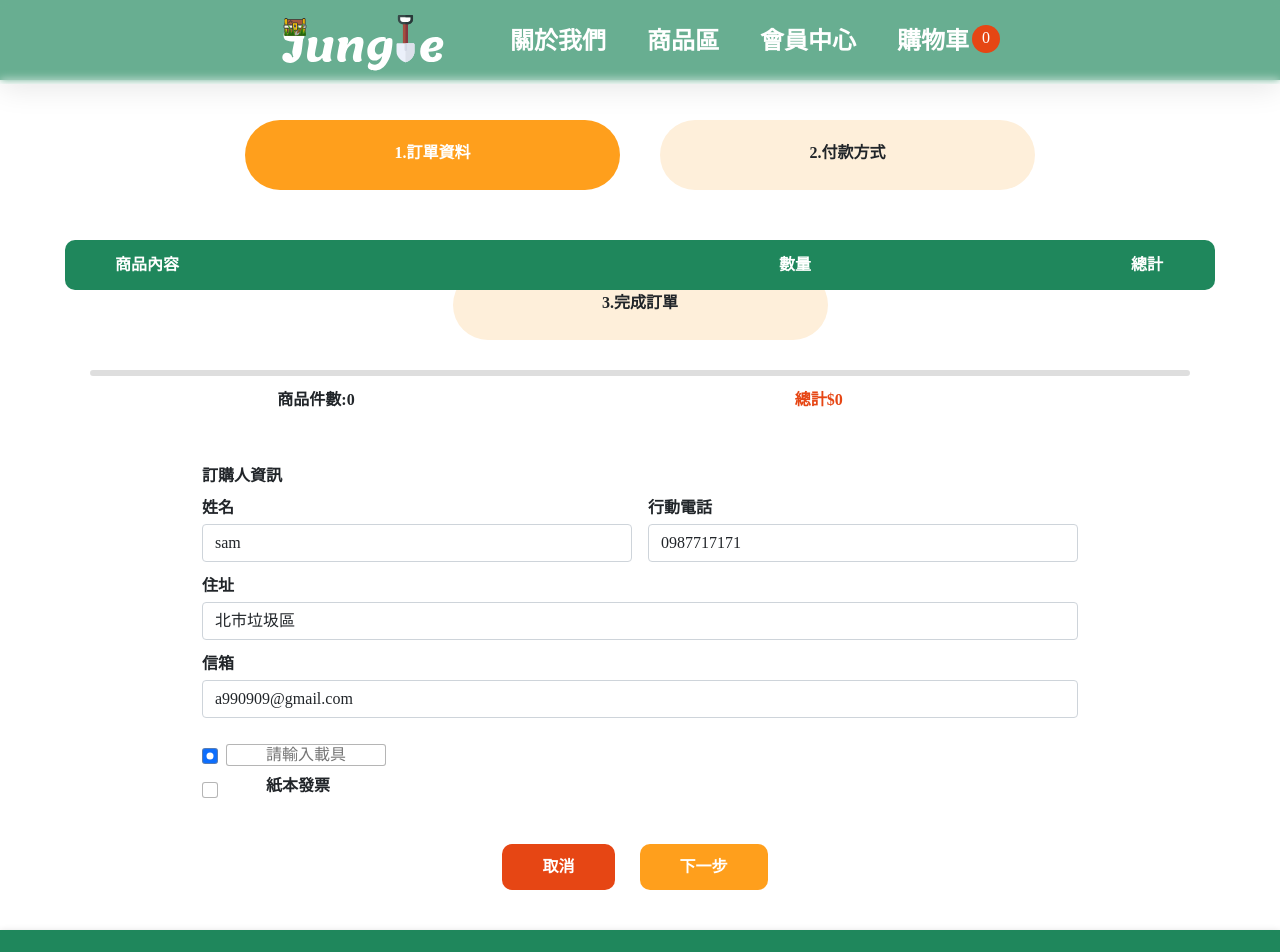
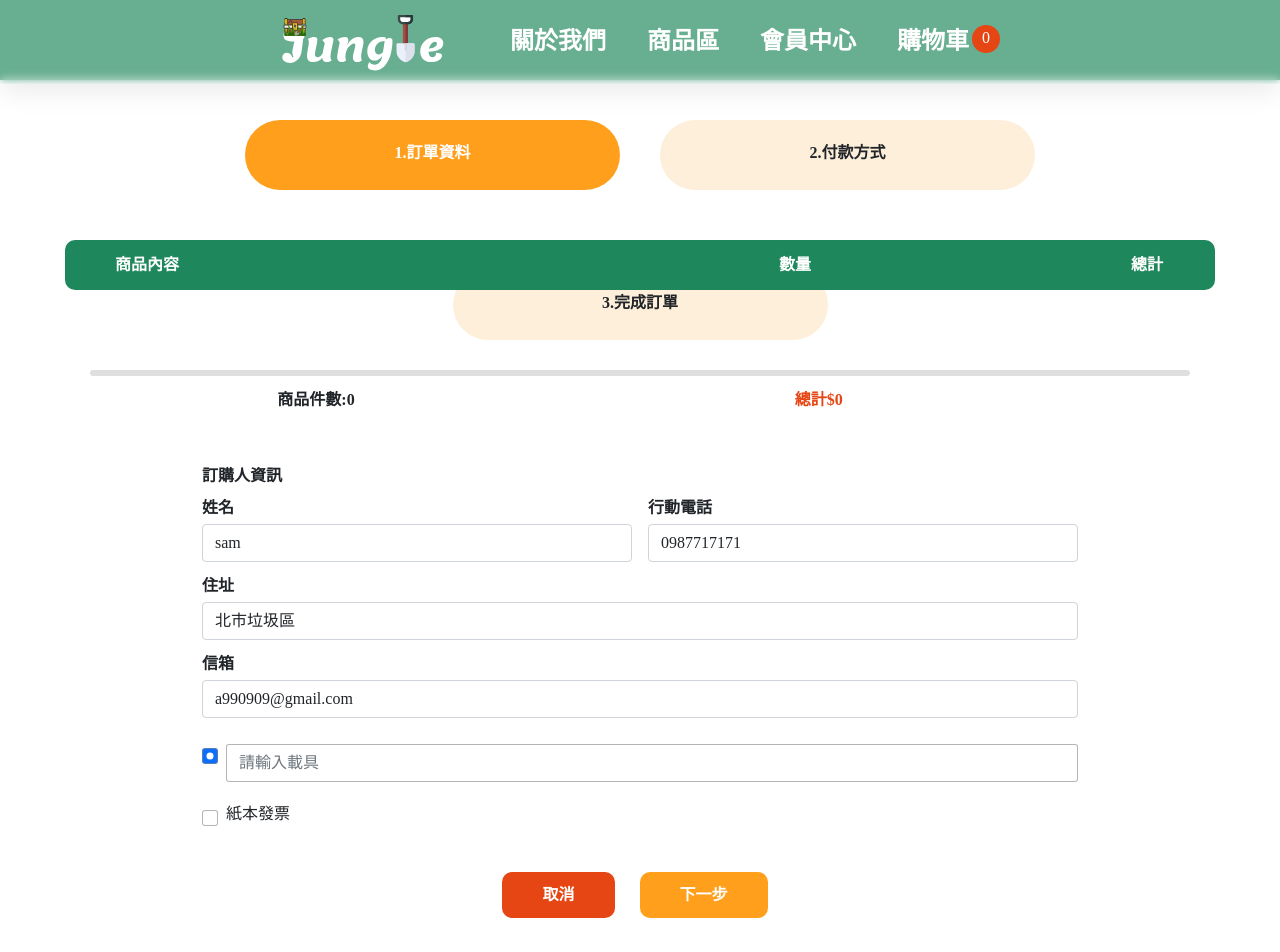
Before and after one commit to ryan55288/Toystore, a Vue app: page /CheckList1 in a window 1280 px wide. Shown: the top 952 px of the page. Built offline with nearby package versions, Linux system fonts and the light colour scheme; what vue-sweetalert2 would draw is missing.

Commit message:
feature: 訂購人資訊新增發票類型

```diff
--- a/src/store/cart.js
+++ b/src/store/cart.js
@@ -11,7 +11,9 @@ export const useCartStore = defineStore(
         name: '',
         phone: '',
         address: '',
-        email: ''
+        email: '',
+        invoiceType: 1,
+        vehicle: ''
       }
     })
     /** State End */
--- a/src/view/CheckList1.vue
+++ b/src/view/CheckList1.vue
@@ -87,30 +87,26 @@
           />
         </div>
         <div class="col-12">
-          <div class="form-check">
+          <div class="form-check mb-4">
             <input
               class="form-check-input"
               type="radio"
-              name="exampleRadios"
-              id="exampleRadios1"
-              value="option1"
-              checked
+              name="invoiceType"
+              :value="1"
+              v-model="form.invoiceType"
             />
-            <label class="form-check-label" for="exampleRadios1">
-              <input type="text" placeholder="請輸入載具" class="text-center" />
-            </label>
+            <input type="text" placeholder="請輸入載具" class="form-control" @click="form.invoiceType = 1" v-model="form.vehicle"/>
           </div>
           <div class="form-check">
+            <label for="paper">紙本發票</label>
             <input
               class="form-check-input"
               type="radio"
-              name="exampleRadios"
-              id="exampleRadios2"
-              value="option2"
+              name="invoiceType"
+              id="paper"
+              :value="2"
+              v-model="form.invoiceType"
             />
-            <label class="form-check-label" for="exampleRadios2">
-              <div class="ml-40 fw-bold">紙本發票</div>
-            </label>
           </div>
         </div>
       </form>
@@ -120,11 +116,19 @@
   <section class="section6 pt-40 mb-40">
     <div class="all-button">
       <router-link to="/Cart" class="text-decoration-none text-white">
-        <div><button class="btn1">取消</button></div></router-link
-      >
-      <router-link to="/CheckList2" class="text-decoration-none text-white">
-        <div><button class="btn2" @click="submitInfo">下一步</button></div></router-link
-      >
+        <div>
+          <button class="btn1">
+            取消
+          </button>
+        </div>
+      </router-link>
+      <a class="text-decoration-none text-white">
+        <div>
+          <button class="btn2" @click="submitInfo">
+            下一步
+          </button>
+        </div>
+      </a>
     </div>
   </section>
 </template>
@@ -136,15 +140,26 @@ const cartStore = useCartStore()
 const { updateCustomerInfo } = cartStore
 const { getCartList, getCartAmountTotal } = storeToRefs(cartStore)
 
+const router = useRouter()
+
 const form = reactive({
   name: 'sam',
   phone: '0987717171',
   address: '北市垃圾區',
-  email: 'a990909@gmail.com'
+  email: 'a990909@gmail.com',
+  invoiceType: 1,
+  vehicle: ''
 })
 
 const submitInfo = () => {
+  if (form.invoiceType === 1) {
+    if (!form.vehicle) {
+      errorAlert('請輸入載具編號')
+      return
+    }
+  }
   updateCustomerInfo(form)
+  router.push('/CheckList2')
 }
 </script>
 
--- a/src/view/CheckList2.vue
+++ b/src/view/CheckList2.vue
@@ -49,6 +49,8 @@
           <div>{{ `行動電話:${getCustomerInfo.phone}` }}</div>
           <div>{{ `住址:${getCustomerInfo.address}` }}</div>
           <div>{{ `信箱:${getCustomerInfo.email}` }}</div>
+          <div>{{ `發票類型:${getCustomerInfo.invoiceType === 1 ? '載具' : '紙本發票'}` }}</div>
+          <div v-if="getCustomerInfo.invoiceType === 1">{{ `載具編號:${getCustomerInfo.vehicle}` }}</div>
         </div>
       </div>
     </div>
```
